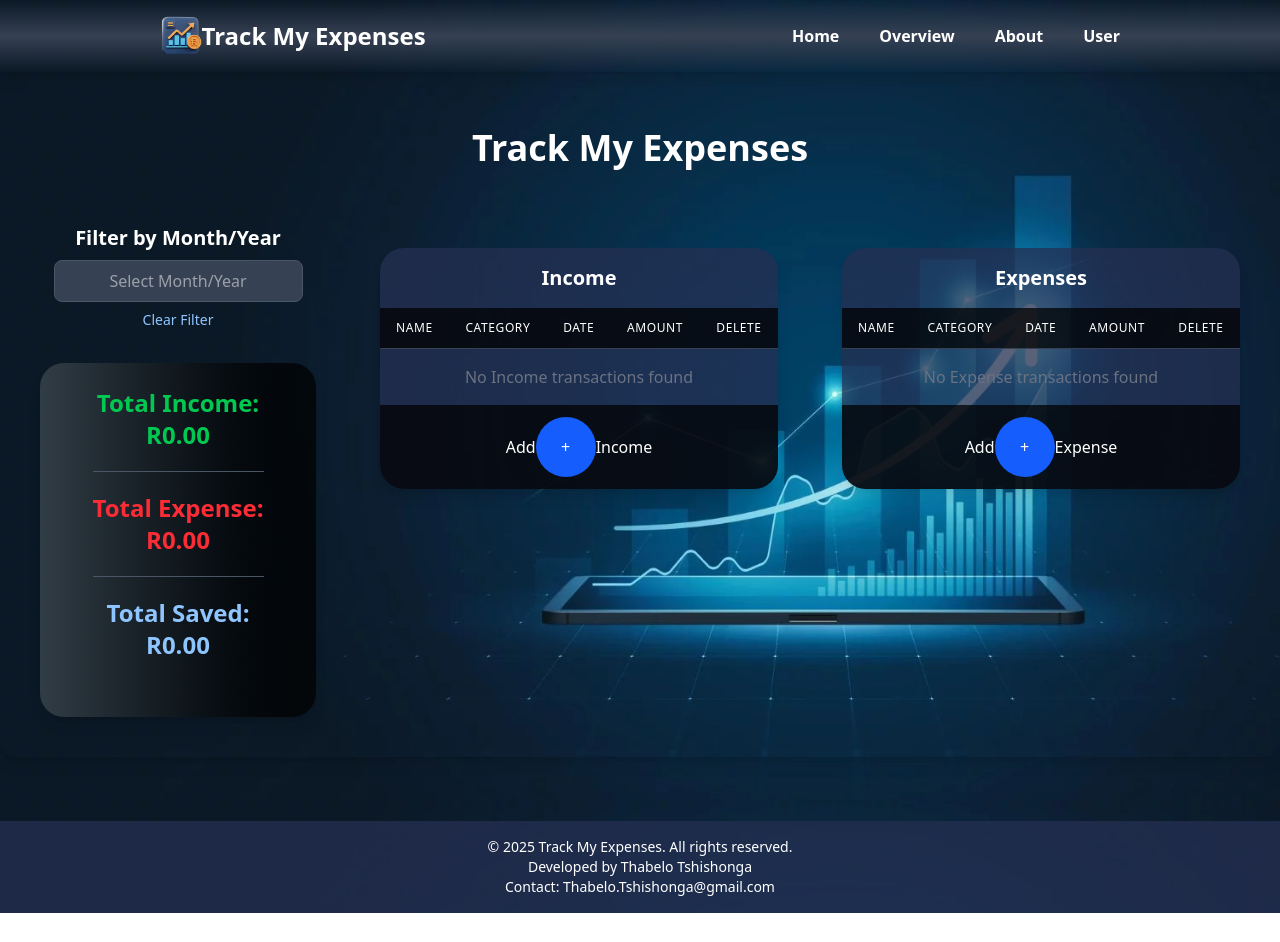
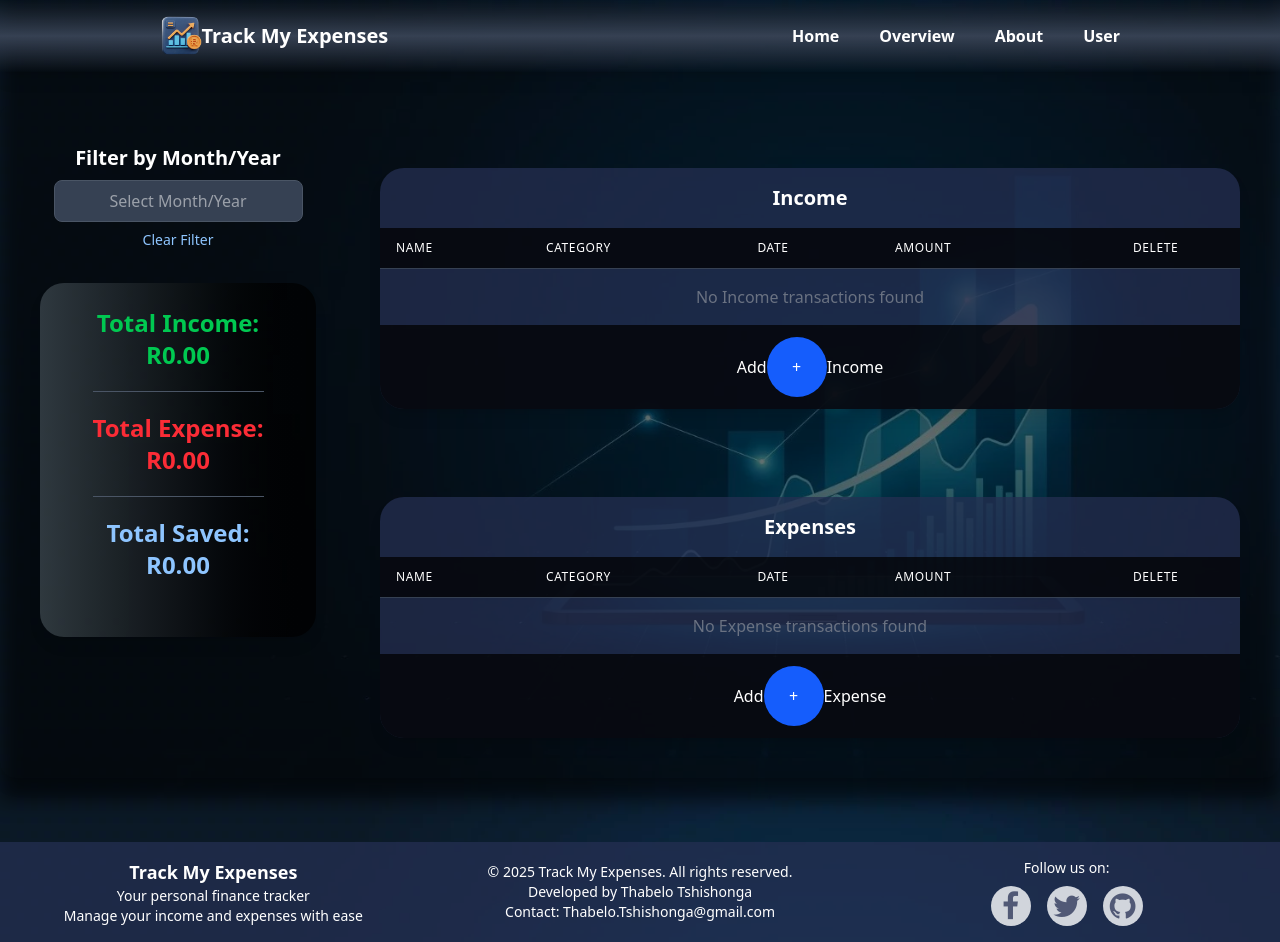
Before and after one commit to thabie05/My_Capstone, a React (Vite) app in the folder Finance_App/: page / in a window 1280 px wide. Before the commit the page ends 913 px from the top, so only its background shows below. Built offline with nearby package versions, Linux system fonts and the light colour scheme.

Commit message:
add Font Awesome for icons, refactor About and User components, enhance Navbar and Footer layout, and improve DateSelector functionality

```diff
--- a/Finance_App/index.html
+++ b/Finance_App/index.html
@@ -3,6 +3,7 @@
   <head>
     <meta charset="UTF-8" />
     <link rel="icon" type="image/svg+xml" href="/logo.svg" />
+    <link rel="stylesheet" href="https://cdnjs.cloudflare.com/ajax/libs/font-awesome/4.7.0/css/font-awesome.min.css">
     <meta name="viewport" content="width=device-width, initial-scale=1.0" />
     <title>Track My Expense</title>
   </head>
--- a/Finance_App/src/components/About.jsx
+++ b/Finance_App/src/components/About.jsx
@@ -1,6 +1,3 @@
-// About.jsx
-import React from 'react';
-
 const About = () => {
   return (
     <div className="min-h-screen text-gray-100 p-8">
--- a/Finance_App/src/components/AddExpenseForm.jsx
+++ b/Finance_App/src/components/AddExpenseForm.jsx
@@ -1,5 +1,4 @@
 import React, { useState } from "react";
-
 
 const AddExpenseForm = ({ hideForm, toggleForm, setExpenseTransactions }) => {
 
--- a/Finance_App/src/components/AddIncomeForm.jsx
+++ b/Finance_App/src/components/AddIncomeForm.jsx
@@ -8,6 +8,7 @@ const AddIncomeForm = ({ hideForm, toggleForm, setIncomeTransactions }) => {
     date: "",
   });
 
+  //update all input fields state when input changes
   const handleChange = (e) => {
     const { name, value } = e.target;
     setFormIncome((prevData) => ({
@@ -16,6 +17,7 @@ const AddIncomeForm = ({ hideForm, toggleForm, setIncomeTransactions }) => {
     }));
   };
 
+  //Submit the form and add a new transaction to the list of transactions and display them in the income list
   const handleAddTransaction = (e) => {
     e.preventDefault();
     const newIncome = {
@@ -25,12 +27,15 @@ const AddIncomeForm = ({ hideForm, toggleForm, setIncomeTransactions }) => {
       date: formIncome.date,
     };
 
+    //this is to update the list of transactions with the new transaction
+    //and also update the local storage with the new transaction
     setIncomeTransactions((prevTransactions) => {
       const updatedIncome = [...prevTransactions, newIncome];
       localStorage.setItem("moneyIn", JSON.stringify(updatedIncome));
       return updatedIncome;
     });
 
+    //this is to reset the input fields after adding a transaction
     setFormIncome({
       name: "",
       amount: "",
--- a/Finance_App/src/components/DateSelector.jsx
+++ b/Finance_App/src/components/DateSelector.jsx
@@ -1,7 +1,7 @@
 import DatePicker from "react-datepicker";
 import "react-datepicker/dist/react-datepicker.css";
 
-
+// The selected date is passed as a prop, and the onDateChange function is called when the user selects a new date
 const DateSelector = ({ selectedDate, onDateChange }) => {
   const minDate = new Date(2000, 0); // Reasonable minimum date
   const maxDate = new Date();
--- a/Finance_App/src/components/Footer.jsx
+++ b/Finance_App/src/components/Footer.jsx
@@ -4,11 +4,41 @@ const Footer = () => {
   return (
     <div>
         <footer className="bg-[#252f53be] absolute b-0 w-full text-white py-4 mt-8">
+          <div className='container mx-auto flex flex-wrap md:flex-nowrap items-center justify-center'>
+
+            <div className="container mx-auto text-center">
+                <h2 className="text-lg font-semibold">Track My Expenses</h2>
+                <p className="text-sm">Your personal finance tracker</p>
+                <p className="text-sm">Manage your income and expenses with ease</p>
+            </div>
+
             <div className="container mx-auto text-center">
             <p className="text-sm">&copy; 2025 Track My Expenses. All rights reserved.</p>
             <p className="text-sm">Developed by Thabelo Tshishonga</p>
             <p className="text-sm">Contact: Thabelo.Tshishonga@gmail.com</p>
             </div>
+
+            <div className='container mx-auto text-center'>
+              <p className="text-sm">Follow us on:</p>
+              <div className="flex justify-center gap-4 mt-2">
+                <a href="https://www.facebook.com/FE.Dev.Thabelo"
+                target="_blank"
+                rel="noopener noreferrer"
+                className='bg-gray-300 h-10 w-10 flex items-center justify-center text-3xl text-[#252f53be] hover:bg-[#616d96be] hover:text-white transition-all duration-300 ease-in text-center rounded-full p-2'
+                ><i className="fa fa-facebook" ></i></a>
+                <a href="https://x.com/Thabelo_SA"
+                target="_blank"
+                rel="noopener noreferrer"
+                className='bg-gray-300 h-10 w-10 flex items-center justify-center text-3xl text-[#252f53be] hover:bg-[#616d96be] hover:text-white transition-all duration-300 ease-in text-center rounded-full p-2'
+                ><i className="fa fa-twitter" ></i></a>
+                <a href="https://github.com/thabie05/My_Capstone.git"
+                target="_blank"
+                rel="noopener noreferrer"
+                className='bg-gray-300 h-10 w-10 flex items-center justify-center text-3xl text-[#252f53be] hover:bg-[#616d96be] hover:text-white transition-all duration-300 ease-in text-center rounded-full p-2'
+                ><i className="fa fa-github" ></i></a>
+              </div>
+            </div>
+          </div>
         </footer>
     </div>
   )
--- a/Finance_App/src/components/Home.jsx
+++ b/Finance_App/src/components/Home.jsx
@@ -63,7 +63,6 @@ const Home = () => {
   return (
 
     <div className="container mx-auto p-4 md:p-6 text-white rounded-2xl shadow-lg mt-8 mb-8">
-        <h1 className="text-3xl sm:text-4xl font-bold text-center mb-6 md:mb-10">Track My Expenses</h1>
         <div className="flex flex-col lg:flex-row lg:gap-8">
           <div className="w-full lg:w-1/4 lg:flex-shrink-0 mb-6 lg:mb-0">
             <DateSelector
@@ -79,7 +78,7 @@ const Home = () => {
         </div>
       <div className="w-full lg:flex-grow">
 
-        <div className="flex gap-6 md:gap-8">
+        <div className="flex flex-wrap sm:flex-wrap 2xl:flex-nowrap gap-6 md:gap-8">
         <div className="w-full">
         <AddIncomeForm
             incomeTransactions={incomeTransactions}
--- a/Finance_App/src/components/Navbar.jsx
+++ b/Finance_App/src/components/Navbar.jsx
@@ -4,16 +4,17 @@ import logo from "./Images/logo.png"
 
 const Navbar = () => {
     return (
-      <div className="bg-linear-to-b from-red-4 via-gray-700 to-yellow-4 items-center flex justify-between px-40 py-4 shadow-lg">
-        <div className="flex items-center font-bold text-white text-xl md:text-2xl " id="logo">
-          <img className="h-10" src={logo} alt="logo" />Track My Expenses</div>
-      <nav className="gap-4 md:gap-10 flex items-center text-sm md:text-base">
-        <Link className="text-white font-bold after:text-blue-300 hover:text-blue-300 focus:scale-125 hover:scale-125 hover:transition-all duration-300 ease-in" to="/">Home</Link>
-        <Link className="text-white font-bold focus:text-blue-300 hover:text-blue-300 focus:scale-125 hover:scale-125 hover:transition-all duration-300 ease-in" to="/Overview">Overview</Link>
-        <Link className="text-white font-bold focus:text-blue-300 hover:text-blue-300 focus:scale-125 hover:scale-125 hover:transition-all duration-300 ease-in" to="/about">About</Link>
-        <Link className="text-white font-bold focus:text-blue-300 hover:text-blue-300 focus:scale-125 hover:scale-125 hover:transition-all duration-300 ease-in" to="/User">User</Link>
-
-      </nav>
+      <div className="bg-linear-to-b from-red-4 via-gray-700 to-yellow-4 items-center flex sm:justify-center flex-wrap md:justify-between px-10 md:px-40 py-4 shadow-lg">
+        <div className="flex items-center font-bold text-white text-xl" id="logo">
+          <img className="h-10" src={logo} alt="logo" />
+          <span>Track My Expenses</span>
+        </div>
+        <nav className="gap-4 md:gap-10 flex items-center text-sm md:text-base">
+          <Link className="text-white font-bold focus:text-blue-300 hover:text-blue-300 focus:scale-125 hover:scale-125 hover:transition-all duration-300 ease-in" to="/">Home</Link>
+          <Link className="text-white font-bold focus:text-blue-300 hover:text-blue-300 focus:scale-125 hover:scale-125 hover:transition-all duration-300 ease-in" to="/Overview">Overview</Link>
+          <Link className="text-white font-bold focus:text-blue-300 hover:text-blue-300 focus:scale-125 hover:scale-125 hover:transition-all duration-300 ease-in" to="/about">About</Link>
+          <Link className="text-white font-bold focus:text-blue-300 hover:text-blue-300 focus:scale-125 hover:scale-125 hover:transition-all duration-300 ease-in" to="/User">User</Link>
+        </nav>
       </div>
     );
   };
--- a/Finance_App/src/components/User.jsx
+++ b/Finance_App/src/components/User.jsx
@@ -1,9 +1,5 @@
-// User.jsx
-import React from 'react';
-
 const User = () => {
-  // Sample user data - replace with actual data from your app
-  const user = {
+  const userInfo = {
     name: "Thabelo Tshishonga",
     email: "Thabelo.Tshishonga@gmail.com",
     joined: "March 2025",
@@ -28,9 +24,9 @@ const User = () => {
               className="w-32 h-32 rounded-full border-4 border-blue-600"
             />
             <div className="text-center md:text-left">
-              <h2 className="text-3xl font-bold mb-2">{user.name}</h2>
-              <p className="text-gray-400">{user.email}</p>
-              <p className="text-gray-400">Member since {user.joined}</p>
+              <h2 className="text-3xl font-bold mb-2">{userInfo.name}</h2>
+              <p className="text-gray-400">{userInfo.email}</p>
+              <p className="text-gray-400">Member since {userInfo.joined}</p>
             </div>
           </div>
 
@@ -40,15 +36,15 @@ const User = () => {
               <dl className="space-y-3">
                 <div>
                   <dt className="text-gray-400">Full Name</dt>
-                  <dd className="font-medium">{user.name}</dd>
+                  <dd className="font-medium">{userInfo.name}</dd>
                 </div>
                 <div>
                   <dt className="text-gray-400">Email Address</dt>
-                  <dd className="font-medium">{user.email}</dd>
+                  <dd className="font-medium">{userInfo.email}</dd>
                 </div>
                 <div>
                   <dt className="text-gray-400">Member Since</dt>
-                  <dd className="font-medium">{user.joined}</dd>
+                  <dd className="font-medium">{userInfo.joined}</dd>
                 </div>
               </dl>
             </div>
@@ -58,16 +54,16 @@ const User = () => {
               <dl className="space-y-3">
                 <div>
                   <dt className="text-gray-400">Currency</dt>
-                  <dd className="font-medium">{user.preferences.currency}</dd>
+                  <dd className="font-medium">{userInfo.preferences.currency}</dd>
                 </div>
                 <div>
                   <dt className="text-gray-400">Theme</dt>
-                  <dd className="font-medium">{user.preferences.theme}</dd>
+                  <dd className="font-medium">{userInfo.preferences.theme}</dd>
                 </div>
                 <div>
                   <dt className="text-gray-400">Notifications</dt>
                   <dd className="font-medium">
-                    {user.preferences.notifications ? "Enabled" : "Disabled"}
+                    {userInfo.preferences.notifications ? "Enabled" : "Disabled"}
                   </dd>
                 </div>
               </dl>
--- a/Finance_App/src/index.css
+++ b/Finance_App/src/index.css
@@ -2,6 +2,7 @@
 
 body::after {
   content: "";
+  position: fixed;
   margin: 0 auto;
   z-index: -1;
   background: linear-gradient(
```
